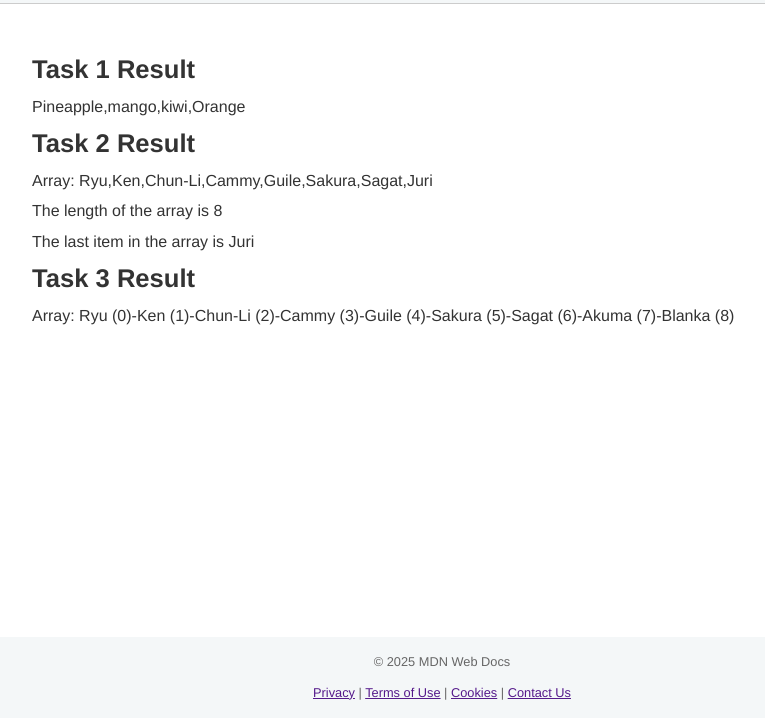
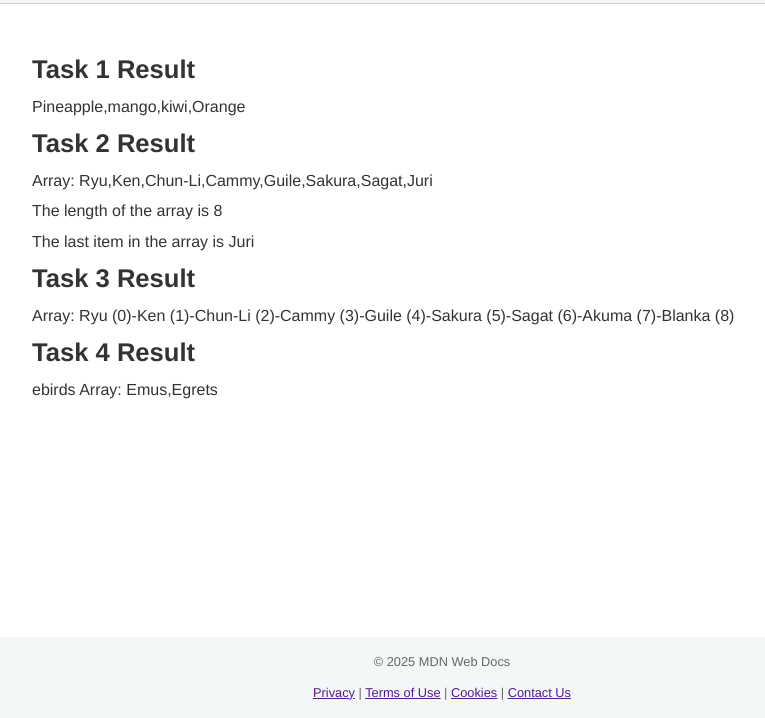
Before and after one commit to the-sankari/mdn-js-skill-tests, a plain HTML site: page arrays/index.html in a window 1280 px wide. Shown: the part 82-800 px from the top of the page, without its empty margins (208-973 px from the left). Drawn offline with Linux system fonts and the light colour scheme.

Commit message:
feat: complete arrays task 4 with robust error handling
- Implement bird array manipulation using indexOf() and splice()
- Add filter() method to create eBirds array with startsWith()
- Include defensive programming with index validation
- Add informative console logging for debugging
- Update index.html to include arrays4.js script

Technical improvements:
- Error handling: Check indexOf() result before splice()
- Modern ES6: Arrow functions and template literals
- Professional logging: Clear debug output
- Modular architecture: Consistent with existing pattern

Result: Successfully removes 'Eagles' and filters birds starting with 'E'

```diff
--- a/arrays/index.html
+++ b/arrays/index.html
@@ -25,5 +25,6 @@
     <script src="./js/arrays1.js"></script>
     <script src="./js/arrays2.js"></script>
     <script src="./js/arrays3.js"></script>
+    <script src="./js/arrays4.js"></script>
   </body>
 </html>
--- /dev/null
+++ b/arrays/js/arrays4.js
@@ -0,0 +1,37 @@
+/**
+ * @file arrays4.js
+ * @description JavaScript code for the index.html file.
+For this array task, we provide you with a starting array listing the names of some birds.
+
+Find the index of the "Eagles" item, and use that to remove the "Eagles" item.
+Make a new array from this one, called eBirds, that contains only birds from the original array whose names begin with the letter "E". Note that startsWith() is a great way to check whether a string starts with a given character.
+ */
+
+const task4Div = document.getElementById("task4");
+
+const birds = ["Parrots", "Falcons", "Eagles", "Emus", "Caracaras", "Egrets"];
+
+// Find the index of "Eagles" and remove it
+
+const indexOfEagles = birds.indexOf("Eagles");
+
+// Remove "Eagles" from the array
+if (indexOfEagles !== -1) {
+  console.log(`Eagles found at index: ${indexOfEagles}`);
+  birds.splice(indexOfEagles, 1);
+}
+
+// Create a new array eBirds with birds that start with "E"
+const eBirds = birds.filter((bird) => bird.startsWith("E"));
+
+// Log the results to the console for debugging
+console.log("Original Birds Array:", birds);
+console.log("eBirds Array:", eBirds);
+
+// Create a result element and append it to the task4Div
+
+const task4Result = document.createElement("p");
+
+task4Result.innerHTML = `<h2>Task 4 Result</h2><p>ebirds Array: ${eBirds}</p>`;
+
+task4Div.appendChild(task4Result);
```
